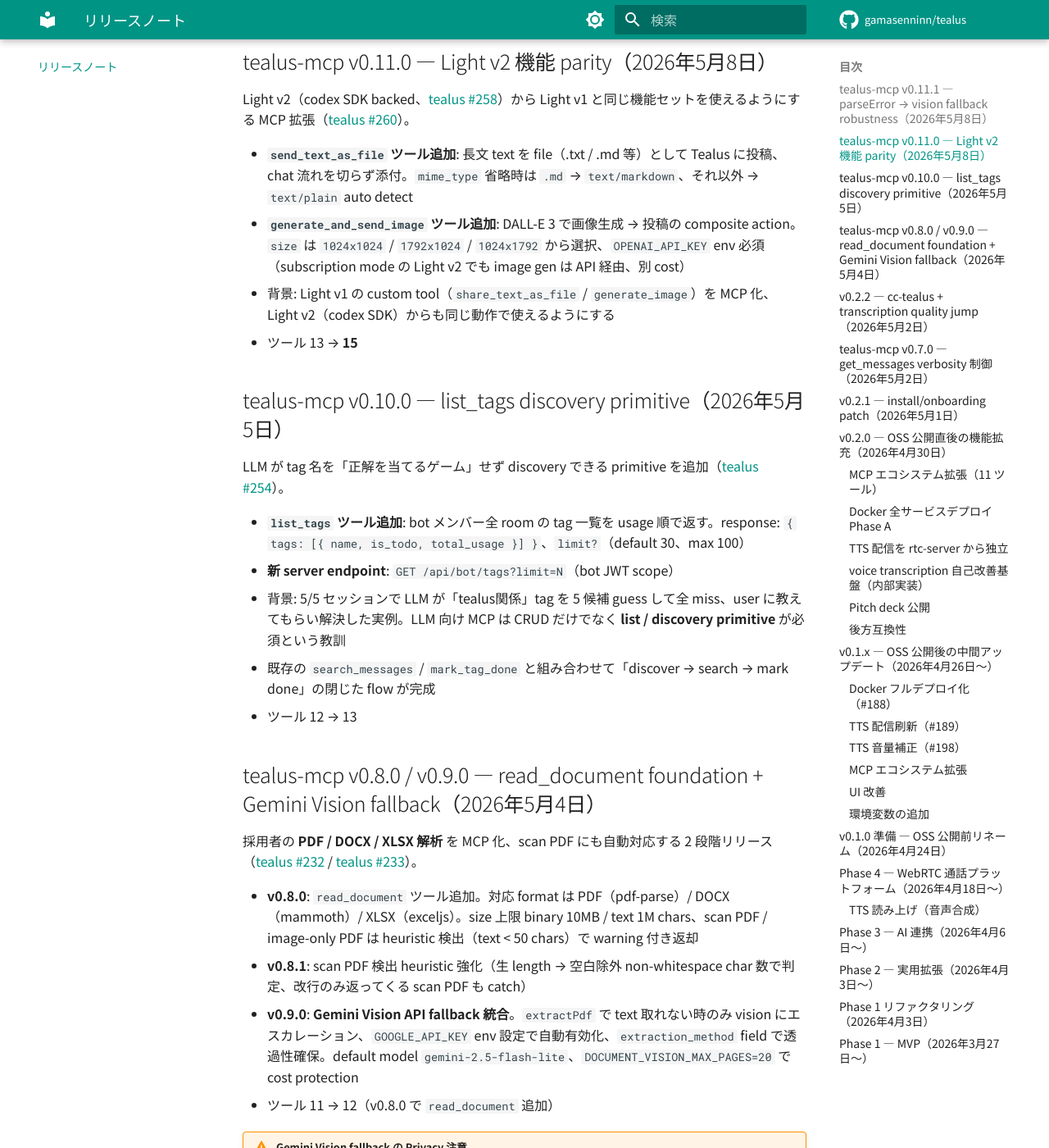
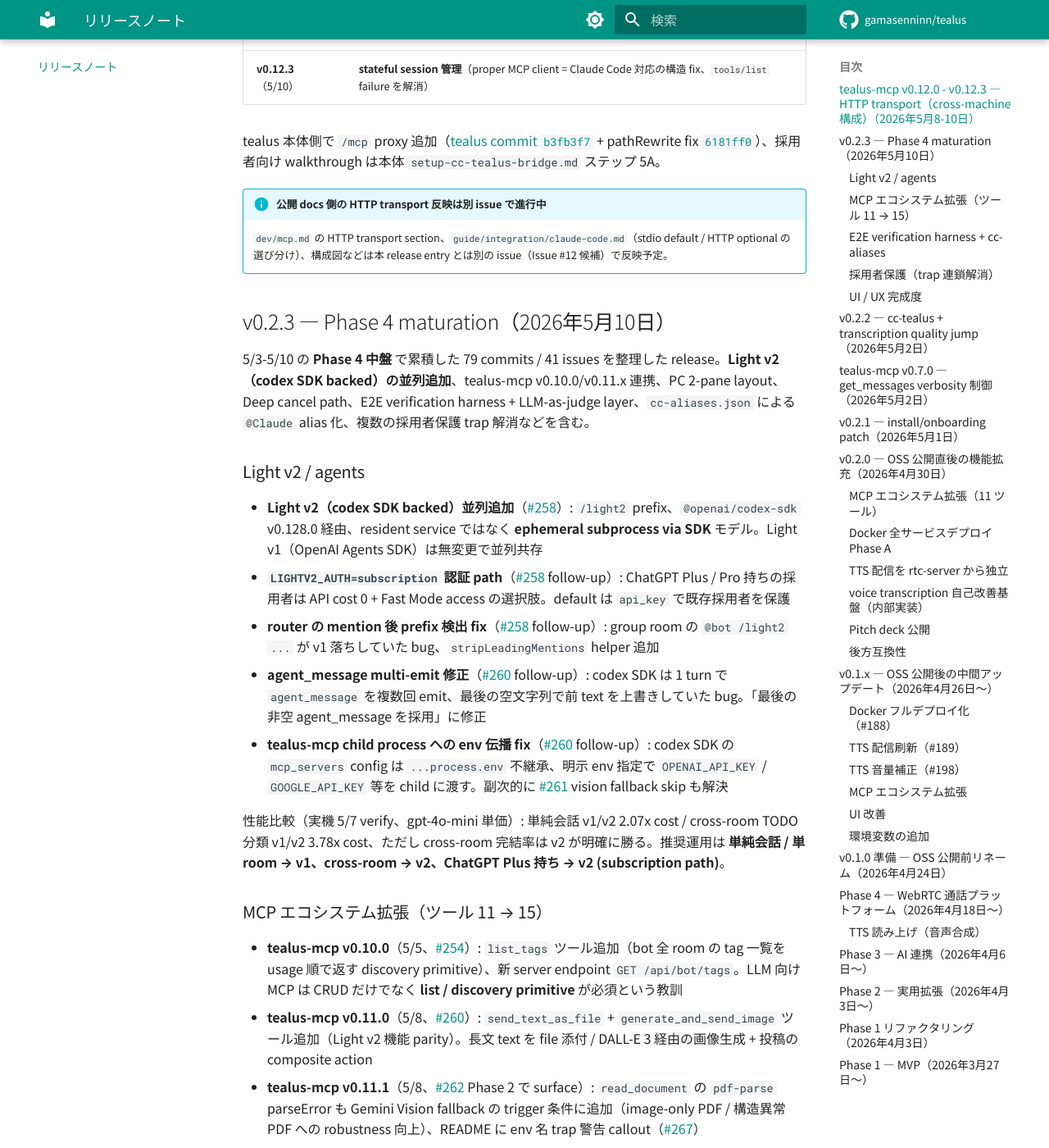
Before and after one commit to gamasenninn/tealus-docs, an MkDocs documentation site: the page built from docs/releases.md, in a window 1280 px wide and 1400 px high, scrolled down 568 px. Shown: the whole window at 82% size. Built offline with MkDocs 1.6.1 and Material for MkDocs 9.7.7, drawn with Linux system fonts in a browser that asks for light colours; comment, search, counter and statistics services are not loaded; some of the changed text lies outside the part shown.

Commit message:
Issue #11: v0.2.3 release entries 再構成 + tealus-mcp v0.12 group 追加
tealus 本体 v0.2.3 tag cut 完了 (bd7406b、79 commits / 41 issues) に伴う release notes 再構成。

- 既存 4 entries (tealus-mcp v0.11.1 / v0.11.0 / v0.10.0 / v0.8.0-v0.9.0) を
  **single v0.2.3 entry + 5 subsection grouping** (Light v2 / agents / MCP /
  E2E + cc-aliases / 採用者保護 / UI) に統合
- v0.8.0-v0.9.0 read_document foundation は v0.2.3 期に統合した形で記載
- 5/10 本体 3 commit (#268 / #269 / #262 Phase 2.b) を v0.2.3 entry 内の該当
  subsection に反映 (#268 → 採用者保護、#269 → 採用者保護、#262 Phase 2.b →
  E2E harness)
- tealus-mcp v0.12.0-v0.12.3 を「v0.12 group」entry として v0.2.3 の前 (新しい
  順) に追加。stdio default / HTTP optional の選び分けは Issue #12 で
  dev/mcp.md / guide/integration/claude-code.md に反映予定の forward link

mkdocs build --strict 警告ゼロ。

scope: 5/11-5/12 累積 (tealus-mcp v0.13.0 / #269 Phase 2 / #271 / lightV2
light_prompt.md / Deep timeout follow-up 等) は本 issue scope 外、別 issue
候補として本体班に伺う想定。

Co-Authored-By: Claude Opus 4.7 (1M context) <noreply@anthropic.com>

```diff
--- a/docs/releases.md
+++ b/docs/releases.md
@@ -1,44 +1,72 @@
 # リリースノート
 
-## tealus-mcp v0.11.1 — parseError → vision fallback robustness（2026年5月8日）
+## tealus-mcp v0.12.0 - v0.12.3 — HTTP transport（cross-machine 構成）（2026年5月8-10日）
 
-[tealus #262](https://github.com/gamasenninn/tealus/issues/262)（E2E harness）の Phase 2 で発覚した `read_document` の隠れた制限を修正。
+cross-machine MCP 構成への構造解として、**StreamableHTTPServerTransport** を導入（[tealus #264](https://github.com/gamasenninn/tealus/issues/264) Phase 1 alpha）。stdio path は default 維持で既存採用者環境は無変更、HTTP transport は **opt-in の選択肢**。
 
-- **`pdf-parse` の parseError も vision fallback の trigger 条件に追加**: 旧実装は `Invalid PDF structure` / `bad XRef entry` 等を投げると即 return していたため、image-only PDF / 構造異常 PDF は **vision fallback path が skip** されていた
-- 修正後: parseError も「library で本文取れなかった」signal として扱い、Gemini Vision にエスカレーション。fallback 成功時は `extraction_method=vision_gemini` を返す
-- 既存の「nonWsLength < 50」path と equivalent な扱い、Light v1 / v2 両方で恩恵
-- README に env 名の trap 警告 callout を追加（採用者保護、`API_URL`（prefix なし）vs `TEALUS_API_URL` の silent fail 予防、[tealus #267](https://github.com/gamasenninn/tealus/issues/267)）
+| version | 内容 |
+|---|---|
+| **v0.12.0**（5/8） | StreamableHTTPServerTransport 導入、初版 |
+| **v0.12.1**（5/10） | dotenv で `.env` 読み込み追加（host mode 運用の友好度向上） |
+| **v0.12.2**（5/10） | `/mcp/health` endpoint 追加（proxy 経由 reachability check） |
+| **v0.12.3**（5/10） | **stateful session 管理**（proper MCP client = Claude Code 対応の構造 fix、`tools/list` failure を解消） |
 
-## tealus-mcp v0.11.0 — Light v2 機能 parity（2026年5月8日）
+tealus 本体側で `/mcp` proxy 追加（[tealus commit `b3fb3f7`](https://github.com/gamasenninn/tealus/commit/b3fb3f7) + pathRewrite fix [`6181ff0`](https://github.com/gamasenninn/tealus/commit/6181ff0)）、採用者向け walkthrough は本体 `setup-cc-tealus-bridge.md` ステップ 5A。
 
-Light v2（codex SDK backed、[tealus #258](https://github.com/gamasenninn/tealus/issues/258)）から Light v1 と同じ機能セットを使えるようにする MCP 拡張（[tealus #260](https://github.com/gamasenninn/tealus/issues/260)）。
+!!! info "公開 docs 側の HTTP transport 反映は別 issue で進行中"
+    `dev/mcp.md` の HTTP transport section、`guide/integration/claude-code.md`（stdio default / HTTP optional の選び分け）、構成図などは本 release entry とは別の issue（Issue #12 候補）で反映予定。
 
-- **`send_text_as_file` ツール追加**: 長文 text を file（.txt / .md 等）として Tealus に投稿、chat 流れを切らず添付。`mime_type` 省略時は `.md` → `text/markdown`、それ以外 → `text/plain` auto detect
-- **`generate_and_send_image` ツール追加**: DALL-E 3 で画像生成 → 投稿の composite action。`size` は `1024x1024` / `1792x1024` / `1024x1792` から選択、`OPENAI_API_KEY` env 必須（subscription mode の Light v2 でも image gen は API 経由、別 cost）
-- 背景: Light v1 の custom tool（`share_text_as_file` / `generate_image`）を MCP 化、Light v2（codex SDK）からも同じ動作で使えるようにする
-- ツール 13 → **15**
+## v0.2.3 — Phase 4 maturation（2026年5月10日）
 
-## tealus-mcp v0.10.0 — list_tags discovery primitive（2026年5月5日）
+5/3-5/10 の **Phase 4 中盤** で累積した 79 commits / 41 issues を整理した release。**Light v2（codex SDK backed）の並列追加**、tealus-mcp v0.10.0/v0.11.x 連携、PC 2-pane layout、Deep cancel path、E2E verification harness + LLM-as-judge layer、`cc-aliases.json` による `@Claude` alias 化、複数の採用者保護 trap 解消などを含む。
 
-LLM が tag 名を「正解を当てるゲーム」せず discovery できる primitive を追加（[tealus #254](https://github.com/gamasenninn/tealus/issues/254)）。
+### Light v2 / agents
 
-- **`list_tags` ツール追加**: bot メンバー全 room の tag 一覧を usage 順で返す。response: `{ tags: [{ name, is_todo, total_usage }] }`、`limit?`（default 30、max 100）
-- **新 server endpoint**: `GET /api/bot/tags?limit=N`（bot JWT scope）
-- 背景: 5/5 セッションで LLM が「tealus関係」tag を 5 候補 guess して全 miss、user に教えてもらい解決した実例。LLM 向け MCP は CRUD だけでなく **list / discovery primitive** が必須という教訓
-- 既存の `search_messages` / `mark_tag_done` と組み合わせて「discover → search → mark done」の閉じた flow が完成
-- ツール 12 → 13
+- **Light v2（codex SDK backed）並列追加**（[#258](https://github.com/gamasenninn/tealus/issues/258)）: `/light2` prefix、`@openai/codex-sdk` v0.128.0 経由、resident service ではなく **ephemeral subprocess via SDK** モデル。Light v1（OpenAI Agents SDK）は無変更で並列共存
+- **`LIGHTV2_AUTH=subscription` 認証 path**（[#258](https://github.com/gamasenninn/tealus/issues/258) follow-up）: ChatGPT Plus / Pro 持ちの採用者は API cost 0 + Fast Mode access の選択肢。default は `api_key` で既存採用者を保護
+- **router の mention 後 prefix 検出 fix**（[#258](https://github.com/gamasenninn/tealus/issues/258) follow-up）: group room の `@bot /light2 ...` が v1 落ちしていた bug、`stripLeadingMentions` helper 追加
+- **agent_message multi-emit 修正**（[#260](https://github.com/gamasenninn/tealus/issues/260) follow-up）: codex SDK は 1 turn で `agent_message` を複数回 emit、最後の空文字列で前 text を上書きしていた bug。「最後の非空 agent_message を採用」に修正
+- **tealus-mcp child process への env 伝播 fix**（[#260](https://github.com/gamasenninn/tealus/issues/260) follow-up）: codex SDK の `mcp_servers` config は `...process.env` 不継承、明示 env 指定で `OPENAI_API_KEY` / `GOOGLE_API_KEY` 等を child に渡す。副次的に [#261](https://github.com/gamasenninn/tealus/issues/261) vision fallback skip も解決
 
-## tealus-mcp v0.8.0 / v0.9.0 — read_document foundation + Gemini Vision fallback（2026年5月4日）
+性能比較（実機 5/7 verify、gpt-4o-mini 単価）: 単純会話 v1/v2 2.07x cost / cross-room TODO 分類 v1/v2 3.78x cost、ただし cross-room 完結率は v2 が明確に勝る。推奨運用は **単純会話 / 単 room → v1、cross-room → v2、ChatGPT Plus 持ち → v2 (subscription path)**。
 
-採用者の **PDF / DOCX / XLSX 解析** を MCP 化、scan PDF にも自動対応する 2 段階リリース（[tealus #232](https://github.com/gamasenninn/tealus/issues/232) / [tealus #233](https://github.com/gamasenninn/tealus/issues/233)）。
+### MCP エコシステム拡張（ツール 11 → 15）
 
-- **v0.8.0**: `read_document` ツール追加。対応 format は PDF（pdf-parse）/ DOCX（mammoth）/ XLSX（exceljs）。size 上限 binary 10MB / text 1M chars、scan PDF / image-only PDF は heuristic 検出（text < 50 chars）で warning 付き返却
-- **v0.8.1**: scan PDF 検出 heuristic 強化（生 length → 空白除外 non-whitespace char 数で判定、改行のみ返ってくる scan PDF も catch）
-- **v0.9.0**: **Gemini Vision API fallback 統合**。`extractPdf` で text 取れない時のみ vision にエスカレーション、`GOOGLE_API_KEY` env 設定で自動有効化、`extraction_method` field で透過性確保。default model `gemini-2.5-flash-lite`、`DOCUMENT_VISION_MAX_PAGES=20` で cost protection
-- ツール 11 → 12（v0.8.0 で `read_document` 追加）
+- **tealus-mcp v0.10.0**（5/5、[#254](https://github.com/gamasenninn/tealus/issues/254)）: `list_tags` ツール追加（bot 全 room の tag 一覧を usage 順で返す discovery primitive）、新 server endpoint `GET /api/bot/tags`。LLM 向け MCP は CRUD だけでなく **list / discovery primitive** が必須という教訓
+- **tealus-mcp v0.11.0**（5/8、[#260](https://github.com/gamasenninn/tealus/issues/260)）: `send_text_as_file` + `generate_and_send_image` ツール追加（Light v2 機能 parity）。長文 text を file 添付 / DALL-E 3 経由の画像生成 + 投稿の composite action
+- **tealus-mcp v0.11.1**（5/8、[#262](https://github.com/gamasenninn/tealus/issues/262) Phase 2 で surface）: `read_document` の `pdf-parse` parseError も Gemini Vision fallback の trigger 条件に追加（image-only PDF / 構造異常 PDF への robustness 向上）、README に env 名 trap 警告 callout（[#267](https://github.com/gamasenninn/tealus/issues/267)）
+- v0.8.0 / v0.9.0 の `read_document` foundation（PDF / DOCX / XLSX 解析 + Gemini Vision fallback）も v0.2.3 期に統合
 
 !!! warning "Gemini Vision fallback の Privacy 注意"
     Gemini free tier は Google が製品改善に利用、human reviewer が input/output を処理する可能性あり。社内文書を扱う場合は **paid billing account に紐付けた key 推奨**、または `DOCUMENT_VISION_PROVIDER=none` で disable。
+
+### E2E verification harness + cc-aliases
+
+- **E2E harness Phase 1**（[#262](https://github.com/gamasenninn/tealus/issues/262)）: `agent-server/tools/e2e/` に 6 scenarios、**3 layer judgment**（決定論層 / 観察層 / 人 review 層）。test bot user + test room で本番 DB 隔離、実機 path を全通す
+- **LLM-as-judge layer（Phase 2.b）**（[#262](https://github.com/gamasenninn/tealus/issues/262)）: bot 応答を LLM（default `gpt-4o-mini`）に採点させる **観察層**（warn-only）。決定論層では捉えられない semantic correctness を可視化、score < min_score → warn (fail にはせず LLM 採点 variance 許容)
+- **`cc-aliases.json`**（[#263](https://github.com/gamasenninn/tealus/issues/263)）: `@Claude` 等の自然な mention 名を Claude Code session に routing する設定ファイル化、code 変更不要で alias 追加可能
+
+### 採用者保護（trap 連鎖解消）
+
+- **rtc-server bundle.js auto-build**（[#234](https://github.com/gamasenninn/tealus/issues/234)）: `postinstall` で esbuild、起動時 sanity check で不在時 loud warn
+- **test pollution 防止**（[#235](https://github.com/gamasenninn/tealus/issues/235)）: production code に `AGENT_CONFIG_DIR` / `AGENT_MCP_CONFIG_PATH` env override 追加、test 内で tmpDir に隔離。[#231](https://github.com/gamasenninn/tealus/issues/231) F1+F2 の表現を「admin UI 上書き耐性」→「test pollution 耐性」に訂正
+- **`/system` redirect bug fix**（[#247](https://github.com/gamasenninn/tealus/issues/247)）: `app.get('/system/*', ...)` wildcard が `/system` 単独に match せず SPA fallback していた長期残留 bug
+- **Router `max_completion_tokens`**（[#256](https://github.com/gamasenninn/tealus/issues/256)）: OpenAI 新 model で `max_tokens` が reject される問題
+- **Vite dev server proxy 拡張**（[#257](https://github.com/gamasenninn/tealus/issues/257)）: `/agent-api` `/rtc` 漏れで dev mode の TTS / cancel / RTC が動かない trap、4 番目の採用者第 1 号 dogfood で発見
+- **Portal iframe 通知 UX**（[#259](https://github.com/gamasenninn/tealus/issues/259)）: X-Frame-Options で iframe が空表示になる「ダンマリ」現象、常時表示の「↗ 新タブで開く」escape link + load timeout overlay
+- **tealus-mcp env naming trap 警告**（[#267](https://github.com/gamasenninn/tealus/issues/267)）: `API_URL`（prefix なし）vs `TEALUS_API_URL` の silent fail 予防、README に ❌/✅ 比較 callout 追加
+- **`setup-ai-agent.md` に Light v2 反映**（[#268](https://github.com/gamasenninn/tealus/issues/268)）: 採用者第 2 号 onboarding 直結、ステップ 9 で Light v2 / LIGHTV2_AUTH subscription path / 新 MCP tools 案内（本体 repo docs）
+- **STT model 比較検証 Phase 1**（[#269](https://github.com/gamasenninn/tealus/issues/269)）: トランシーバー用途で `gpt-4o-mini-transcribe` + 辞書 prompt が業務無線音声で有望と判明、`WHISPER_MODEL` 用途別 guidance を `.env.example` に反映（コード改修 Phase 2 は v0.2.3 後で別途）
+
+### UI / UX 完成度
+
+- **`share_text_as_file` tool**（[#244](https://github.com/gamasenninn/tealus/issues/244)）: OCR / 整形 text を DL 可能 file として届ける agent custom tool。後に tealus-mcp v0.11.0 で `send_text_as_file` として MCP 化
+- **hallucinated link 抑制**（[#245](https://github.com/gamasenninn/tealus/issues/245)）: gpt-5.4-mini が `sandbox:/mnt/data/...` を捏造する training bias、prompt-level で 2 layer 防御（tool description + `default_system_prompt.md` の禁止 URL section）
+- **file 添付の DL filename を原本名に**（[#246](https://github.com/gamasenninn/tealus/issues/246)）: 旧 `<a target="_blank">` で cryptic basename になっていた問題を `<a download={file_name}>` で UX 完結。「ダウンロードは第一版要素」（user 観点）
+- **文字起こし編集 modal の音声再生スライダー**（[#248](https://github.com/gamasenninn/tealus/issues/248)）: 原音を聴きながら文字起こしを修正できる、長尺の voice で効果的
+- **Deep agent cancel**（[#250](https://github.com/gamasenninn/tealus/issues/250)-[#252](https://github.com/gamasenninn/tealus/issues/252)）: ユーザーが応答途中で中断できる UI button + Windows での `taskkill /T /F` + PowerShell sweep（[#252](https://github.com/gamasenninn/tealus/issues/252) で発覚した orphan kill の critical bug fix）+ redundant timeout message 抑制
+- **mention picker に `cc-proj` 仮想 user**（[#253](https://github.com/gamasenninn/tealus/issues/253)）: `@cc-{project}` 形式を picker で選択可能に
+- **Reply 引用 tap → 元 message scroll**（[#255](https://github.com/gamasenninn/tealus/issues/255)）: リプライ吹き出し内の引用部分タップで元のメッセージへスクロール + ハイライト
 
 ## v0.2.2 — cc-tealus + transcription quality jump（2026年5月2日）
 
```
